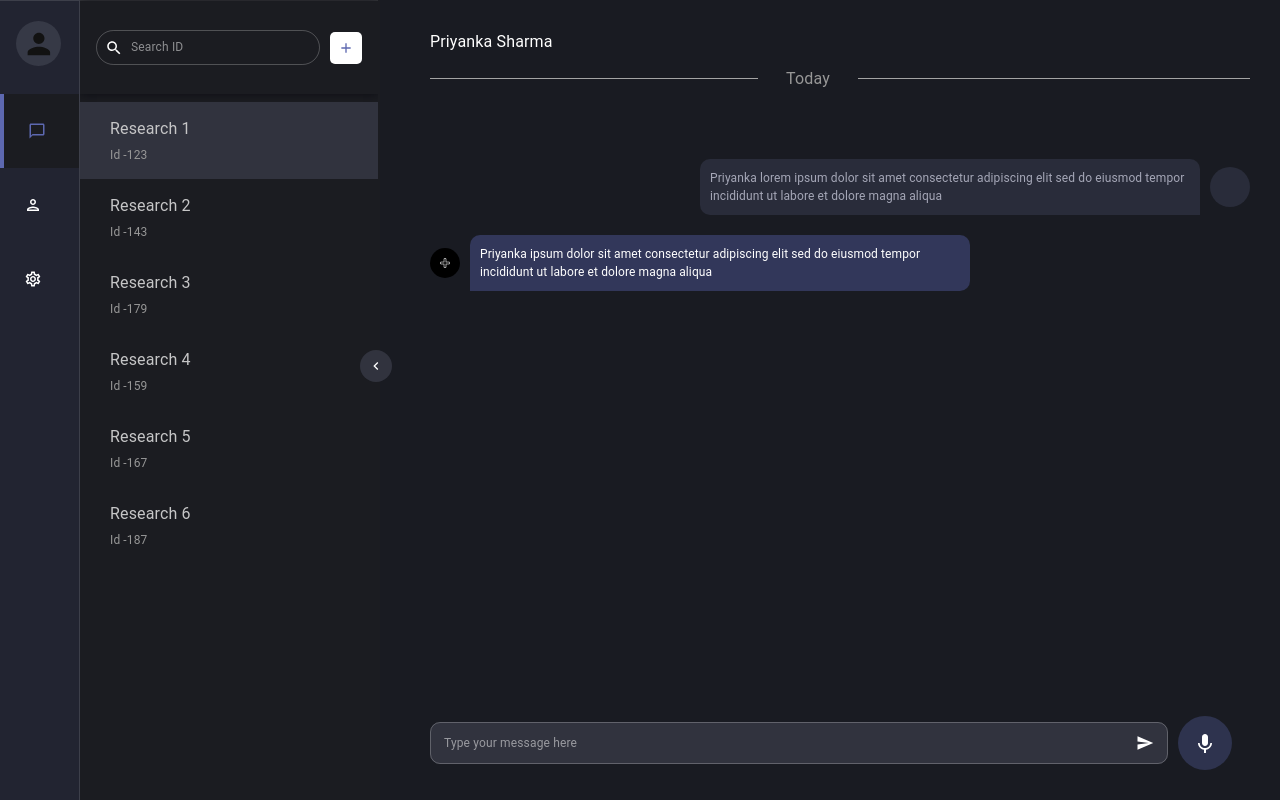
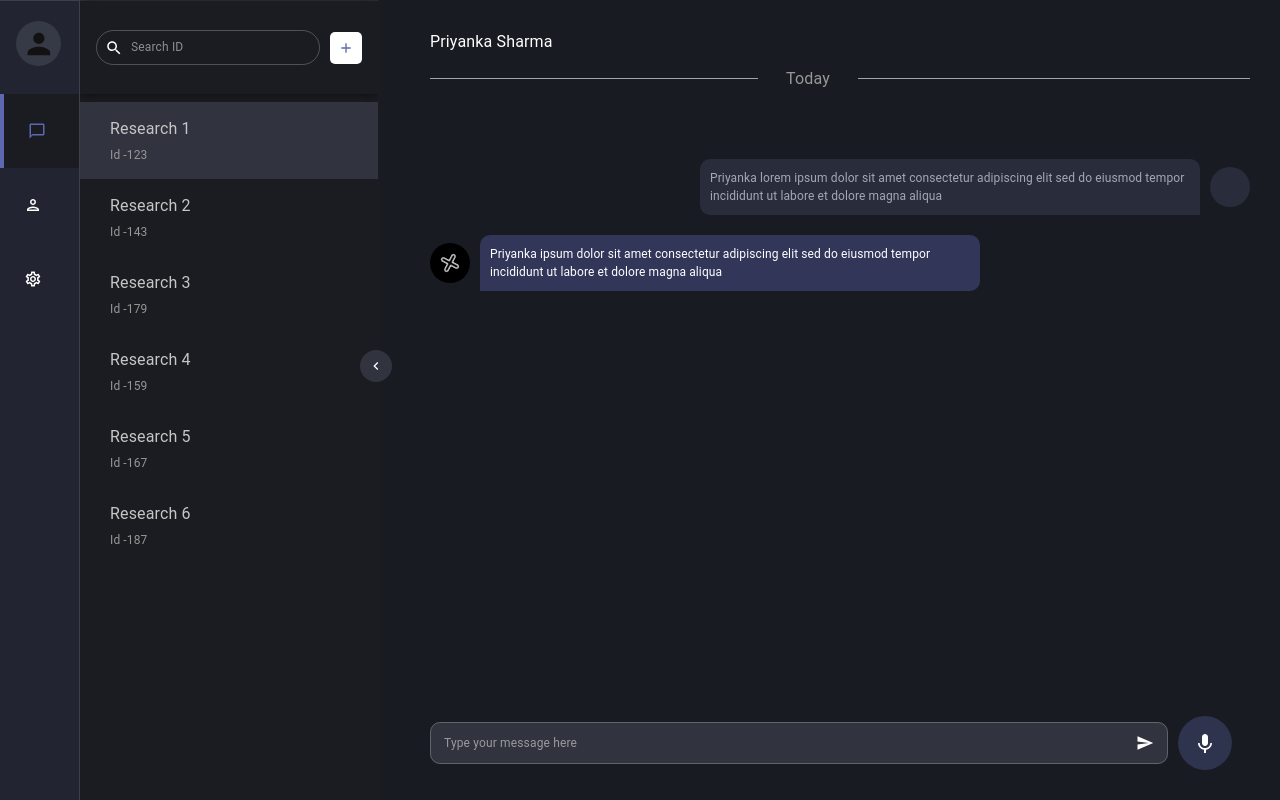
Before and after one commit to NidhiSharma63/Dr.-Met-assignment, a React (Create React App) app: page / in a window 1280 px wide. Built offline with nearby package versions, Linux system fonts and the light colour scheme.

Commit message:
animation added to boat ionc

```diff
--- a/src/App.css
+++ b/src/App.css
@@ -7,3 +7,19 @@
 .MuiAutocomplete-input {
   padding: 0 !important;
 }
+
+@keyframes rotateAndScale {
+  0% {
+    transform: rotate(0deg) scale(0.8);
+  }
+  50% {
+    transform: rotate(180deg) scale(1.3);
+  }
+  100% {
+    transform: rotate(360deg) scale(0.8);
+  }
+}
+
+.rotating-image {
+  animation: rotateAndScale infinite 3s linear; /* Adjust 5s to the duration you want for each cycle */
+}
--- a/src/component/DisplayChatBox.jsx
+++ b/src/component/DisplayChatBox.jsx
@@ -54,12 +54,12 @@ const DisplayChatBox = () => {
                       backgroundColor: "black",
                       padding: "10px",
                       borderRadius: "50%",
-                      height: "30px",
-                      width: "30px",
+                      height: "40px",
+                      width: "40px",
                       display: "flex",
                       alignContent: "center",
                     }}>
-                    <img src="plus.png" className="plus-icon" />
+                    <img src="plus.png" className="rotating-image" />
                   </Box>
                 )}
                 <Typography
```
